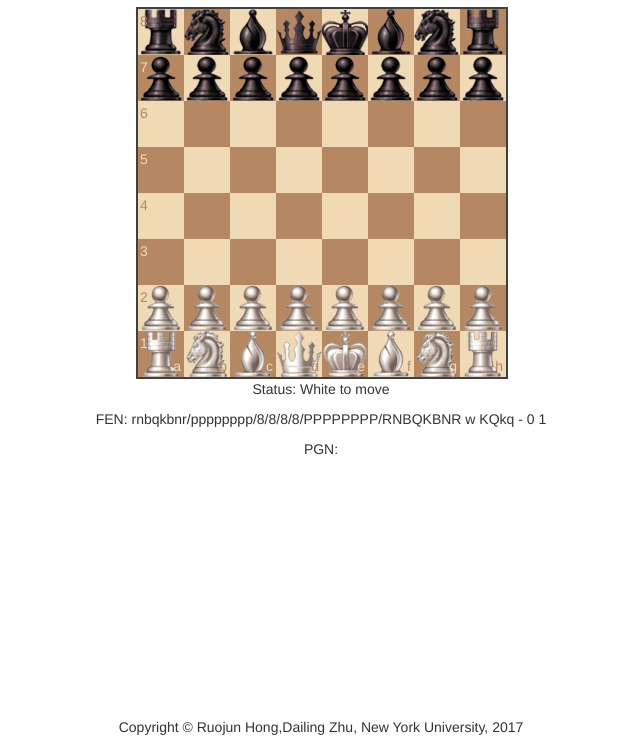
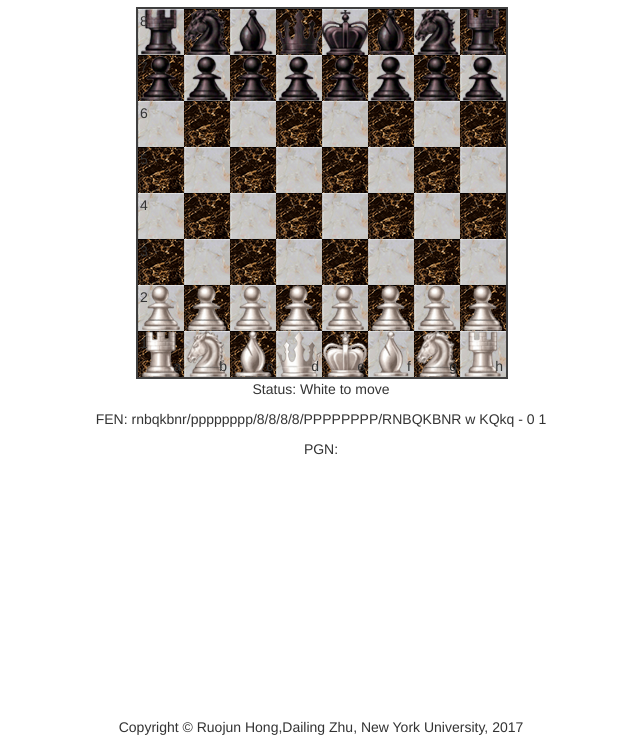
Before and after one commit to RuojunHong/WizardChess, a plain HTML site: page single.html in a window 1280 px wide. Shown: the part 63-800 px from the top of the page, without its empty margins (319-959 px from the left). Drawn offline with nearby package versions, Linux system fonts and the light colour scheme.

Commit message:
changed chekers

```diff
--- a/src/css/chessboard-0.3.0.css
+++ b/src/css/chessboard-0.3.0.css
@@ -36,14 +36,16 @@
 
 /* white square */
 .white-1e1d7 {
-  background-color: #f0d9b5;
-  color: #b58863;
+  background-image: url(img_cheker_white_80x80.png);
+  /*background-color: #f0d9b5;
+  color: #b58863;*/
 }
 
 /* black square */
 .black-3c85d {
-  background-color: #b58863;
-  color: #f0d9b5;
+  background-image: url(img_cheker_black_80x80.png);
+  /*background-color: #b58863;
+  color: #f0d9b5;*/
 }
 
 /* highlighted square */
```
Also changed, not shown: src/css/img_cheker_black_80x80.png (added), src/css/img_cheker_white_80x80.png (added).
